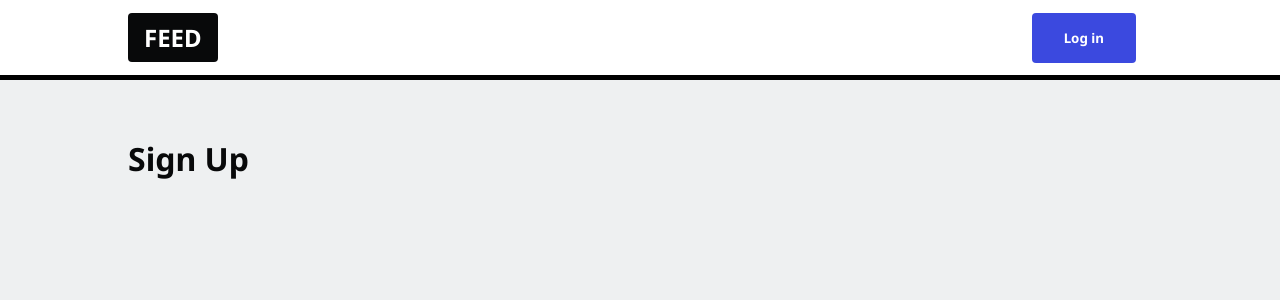
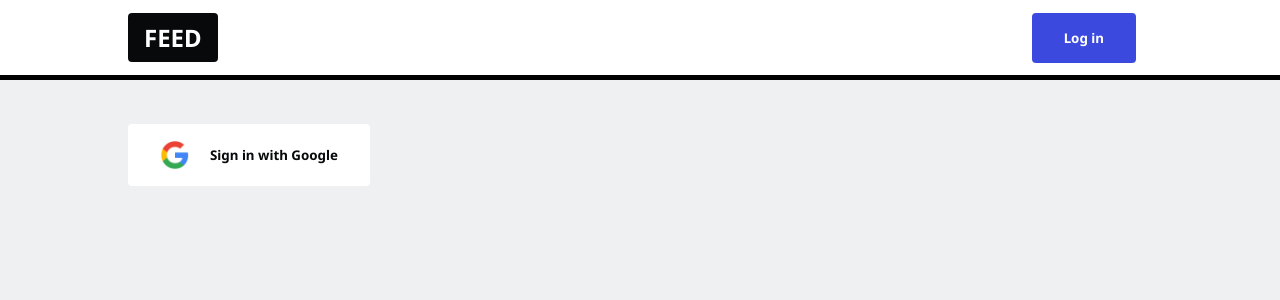
Before and after one commit to laszlo-ratesic/nextfire, a Next.js app: page /enter in a window 1280 px wide. Shown: the top 300 px of the page. Built offline with nearby package versions, Linux system fonts and the light colour scheme; no server answers.

Commit message:
create custom hook to read auth data and clean up _app component

```diff
--- a/components/Navbar.tsx
+++ b/components/Navbar.tsx
@@ -1,32 +1,36 @@
 import Link from 'next/link';
-import Image from 'next/image';
+import { useContext } from 'react';
+import { UserContext } from '../lib/context';
+import { signOut } from 'firebase/auth';
 
 // Top Navbar
 export default function Navbar() {
-  const user = null;
-  const username = null;
+  const { user, username } = useContext(UserContext);
 
   return (
     <nav className="navbar">
       <ul>
         <li>
           <Link href="/">
-            <button className='btn-logo'>FEED</button>
+            <button className="btn-logo">FEED</button>
           </Link>
         </li>
 
         {/* user signed in with username */}
-        {username && (
+        {user && (
           <>
-            <li className='push-left'>
+            <li className="push-left">
+              <button onClick={() => signOut}>Sign Out</button>
+            </li>
+            <li>
               <Link href="/admin">
-                <button className='btn-blue'>Write Posts</button>
+                <button className="btn-blue">Write Posts</button>
               </Link>
             </li>
             <li>
               <Link href={`/${username}`}>
-                <Image
-                  src={user?.photoURL}
+                <img
+                  src={user?.photoURL || '/hacker.png'}
                   alt={`${username}'s avatar photo`}
                 />
               </Link>
@@ -35,10 +39,10 @@ export default function Navbar() {
         )}
 
         {/* user not signed in OR has not created username */}
-        {!username && (
+        {!user && (
           <li>
             <Link href="/enter">
-              <button className='btn-blue'>Log in</button>
+              <button className="btn-blue">Log in</button>
             </Link>
           </li>
         )}
--- /dev/null
+++ b/lib/context.ts
@@ -0,0 +1,3 @@
+import { createContext } from 'react';
+
+export const UserContext = createContext({ user: null, username: null });
--- a/lib/firebase.ts
+++ b/lib/firebase.ts
@@ -1,12 +1,11 @@
 // Import the functions you need from the SDKs you need
-import firebase, { initializeApp } from 'firebase/firebase-app-compat';
-import { getAnalytics } from 'firebase/analytics';
+import firebase from 'firebase/compat/app';
 
 // TODO: Add SDKs for Firebase products that you want to use
 // https://firebase.google.com/docs/web/setup#available-libraries
-import 'firebase/auth-compat';
-import 'firebase/firestore-compat';
-import 'firebase/storage-compat';
+import 'firebase/compat/auth';
+import 'firebase/compat/firestore';
+import 'firebase/compat/storage';
 
 // Your web app's Firebase configuration
 // For Firebase JS SDK v7.20.0 and later, measurementId is optional
@@ -20,10 +19,6 @@ const firebaseConfig = {
   measurementId: 'G-1M0GLTQW8H',
 };
 
-// Initialize Firebase
-// const app = initializeApp(firebaseConfig);
-// const analytics = getAnalytics(app);
-
 if (!firebase.apps.length) {
   firebase.initializeApp(firebaseConfig);
 }
@@ -31,16 +26,17 @@ if (!firebase.apps.length) {
 export const auth = firebase.auth();
 export const firestore = firebase.firestore();
 export const storage = firebase.storage();
-export const functions = firebase.functions();
+// export const functions = firebase.functions();
+export const googleAuthProvider = new firebase.auth.GoogleAuthProvider();
 
-if (location.hostname === 'localhost') {
-  // firebase.firestore.setLogLevel('debug');
+// if (location.hostname === 'localhost') {
+//   // firebase.firestore.setLogLevel('debug');
 
-  firestore.settings({
-    host: 'localhost:8080',
-    ssl: false,
-    experimentalForceLongPolling: true,
-  });
+//   firestore.settings({
+//     host: 'localhost:8080',
+//     ssl: false,
+//     experimentalForceLongPolling: true,
+//   });
 
-  functions.useFunctionsEmulator('http://localhost:5001');
-}
+//   functions.useFunctionsEmulator('http://localhost:5001');
+// }
--- a/lib/hooks.ts
+++ b/lib/hooks.ts
@@ -0,0 +1,27 @@
+import { auth, firestore } from '../lib/firebase';
+import { useEffect, useState } from 'react';
+import { useAuthState } from 'react-firebase-hooks/auth';
+
+// custom hook to read auth record and user profile doc
+export function useUserData() {
+    const [user] = useAuthState(auth as any);
+    const [username, setUsername] = useState(null);
+
+    useEffect(() => {
+      // turn off realtime subscription
+      let unsubscribe;
+
+      if (user) {
+        const ref = firestore.collection('users').doc(user.uid);
+        unsubscribe = ref.onSnapshot((doc) => {
+          setUsername(doc.data()?.username);
+        });
+      } else {
+        setUsername(null);
+      }
+
+      return unsubscribe;
+    }, [user]);
+
+    return { user, username }
+}
--- a/pages/_app.tsx
+++ b/pages/_app.tsx
@@ -1,14 +1,19 @@
 import '../styles/globals.css';
 import Navbar from '../components/Navbar';
 import { Toaster } from 'react-hot-toast';
+import { UserContext } from '../lib/context';
+import { useUserData } from '../lib/hooks';
 
 function MyApp({ Component, pageProps }) {
+
+  const userData = useUserData();
+
   return (
-    <>
+    <UserContext.Provider value={userData}>
       <Navbar />
       <Component {...pageProps} />
       <Toaster />
-    </>
+    </UserContext.Provider>
   );
 }
 
--- a/pages/enter.tsx
+++ b/pages/enter.tsx
@@ -1,7 +1,54 @@
-export default function EnterPage({ }) {
+import { useContext } from 'react';
+import { UserContext } from '../lib/context';
+import { auth, googleAuthProvider } from '../lib/firebase';
+
+export default function EnterPage(props) {
+  const { user, username } = useContext(UserContext);
+
+  // 1. user signed out <SignInButton />
+  // 2. user signed in, but missing username <UsernameForm />
+  // 3. user signed in, has username <SignOutButton />
   return (
     <main>
-        <h1>Sign Up</h1>
+      {user ? (
+        !username ? (
+          <>
+            <UsernameForm />
+            <SignOutButton />
+          </>
+        ) : (
+          <SignOutButton />
+        )
+      ) : (
+        <SignInButton />
+      )}
     </main>
-  )
+  );
 }
+
+// Sign in with the Google button
+function SignInButton() {
+  const signInWithgoogle = async () => {
+    try {
+      await auth.signInWithPopup(googleAuthProvider);
+    } catch (err) {
+      console.error(err);
+    }
+  };
+
+  return (
+    <button className="btn-google" onClick={signInWithgoogle}>
+      <img src={'/google.png'} alt="Google Logo" />
+      <span style={{ marginLeft: '10px' }}> Sign in with Google</span>
+    </button>
+  );
+}
+
+// Sign out button
+function SignOutButton() {
+  return <button onClick={() => auth.signOut()}>Sign Out</button>;
+}
+
+function UsernameForm() {
+  return <></>;
+}
```
Also changed, not shown: .eslintrc.json, public/google.png (added), public/hacker.png (added).
